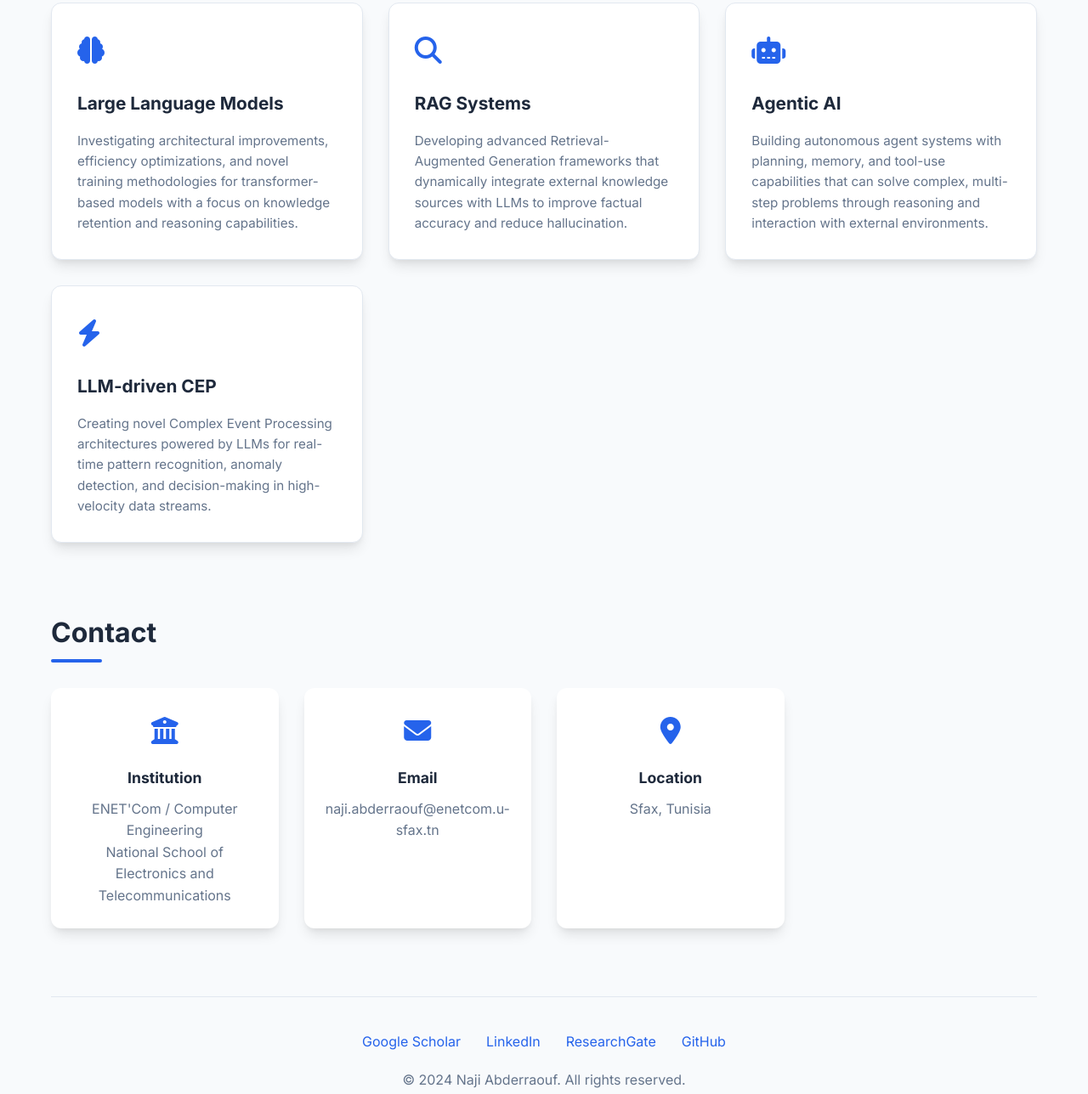
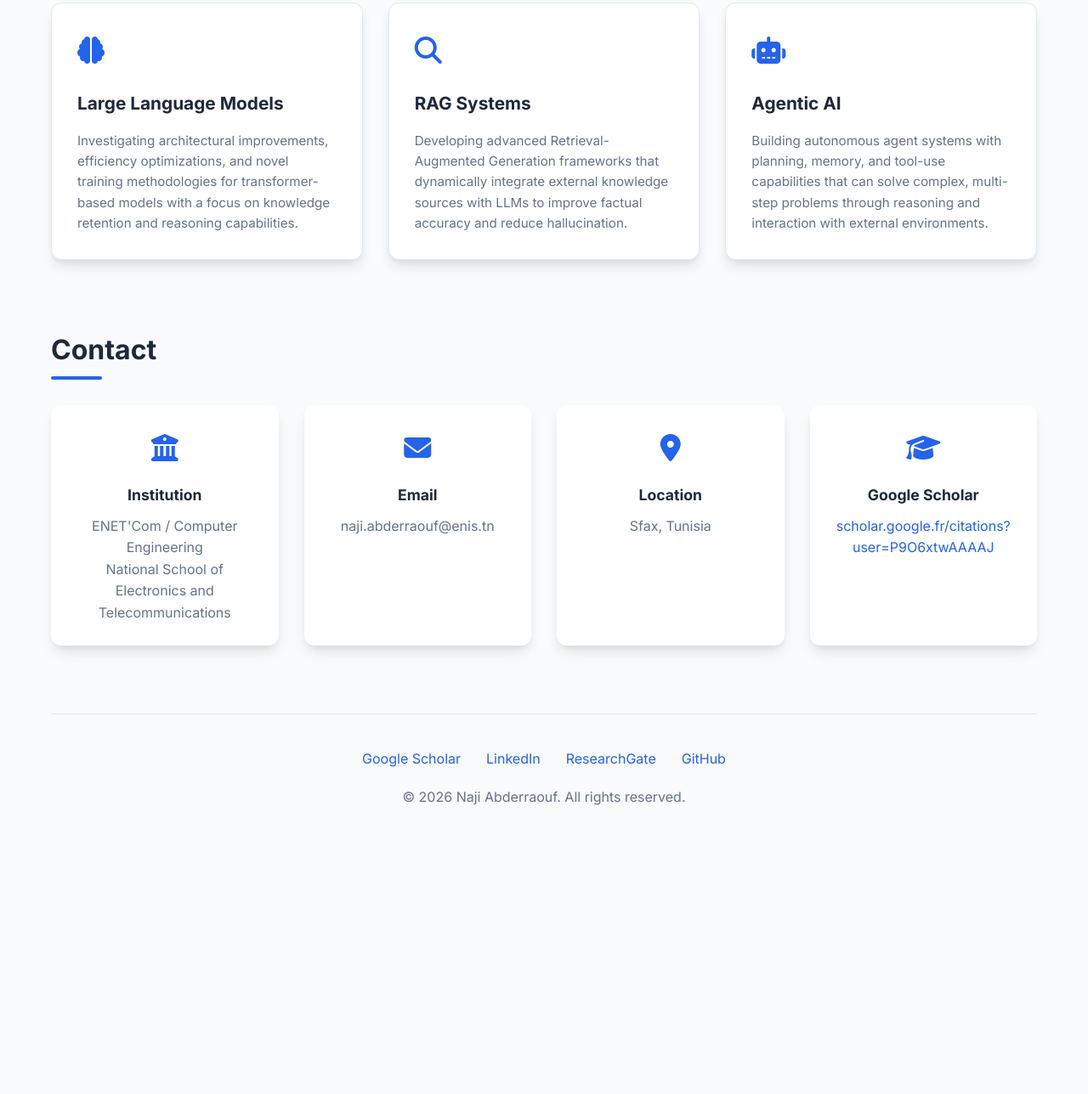
Before and after one commit to Abderraouf-Naji/Abderraouf-Naji.github.io, a plain HTML site: page index.html in a window 1280 px wide. Shown: the part 1260-2548 px from the top of the page at 85% size. After the commit the page ends 2272 px from the top, so only its background shows below. Drawn offline with Linux system fonts and the light colour scheme.

Commit message:
Update contact information and GitHub link

```diff
--- a/index.html
+++ b/index.html
@@ -28,7 +28,7 @@
       "https://scholar.google.fr/citations?user=P9O6xtwAAAAJ&hl=fr",
       "https://www.linkedin.com/in/naji-abderraouf-a3a367309/",
       "https://www.researchgate.net/profile/Naji-Abderraouf",
-      "https://github.com/naji-abderraouf"
+      "https://github.com/Abderraouf-Naji"
     ],
     "knowsAbout": [
       "Large Language Models",
@@ -564,16 +564,7 @@
             </p>
           </div>
 
-          <div class="research-card">
-            <div class="research-icon">
-              <i class="fas fa-bolt"></i>
-            </div>
-            <h3>LLM-driven CEP</h3>
-            <p>
-              Creating novel Complex Event Processing architectures powered by LLMs for real-time
-              pattern recognition, anomaly detection, and decision-making in high-velocity data streams.
-            </p>
-          </div>
+
         </div>
       </section>
 <!--
@@ -651,7 +642,7 @@
               <i class="fas fa-envelope"></i>
             </div>
             <h3>Email</h3>
-            <p>naji.abderraouf@enetcom.u-sfax.tn</p>
+            <p>naji.abderraouf@enis.tn</p>
           </div>
 
           <div class="contact-item">
@@ -661,6 +652,18 @@
             <h3>Location</h3>
             <p>Sfax, Tunisia</p>
           </div>
+          <div class="contact-item">
+  <div class="contact-icon">
+    <i class="fas fa-graduation-cap"></i>
+  </div>
+  <h3>Google Scholar</h3>
+  <p>
+    <a href="https://scholar.google.fr/citations?user=P9O6xtwAAAAJ&hl=fr" target="_blank">
+      scholar.google.fr/citations?user=P9O6xtwAAAAJ
+    </a>
+  </p>
+</div>
+
         </div>
       </section>
     </main>
@@ -670,9 +673,9 @@
         <a href="https://scholar.google.fr/citations?user=P9O6xtwAAAAJ&hl=fr">Google Scholar</a>
         <a href="https://www.linkedin.com/in/naji-abderraouf-a3a367309/">LinkedIn</a>
         <a href="https://www.researchgate.net/profile/Naji-Abderraouf">ResearchGate</a>
-        <a href="https://github.com/naji-abderraouf">GitHub</a>
+        <a href="https://github.com/Abderraouf-Naji">GitHub</a>
       </div>
-      <p>© 2024 Naji Abderraouf. All rights reserved.</p>
+      <p>© 2026 Naji Abderraouf. All rights reserved.</p>
     </footer>
   </div>
 
```
